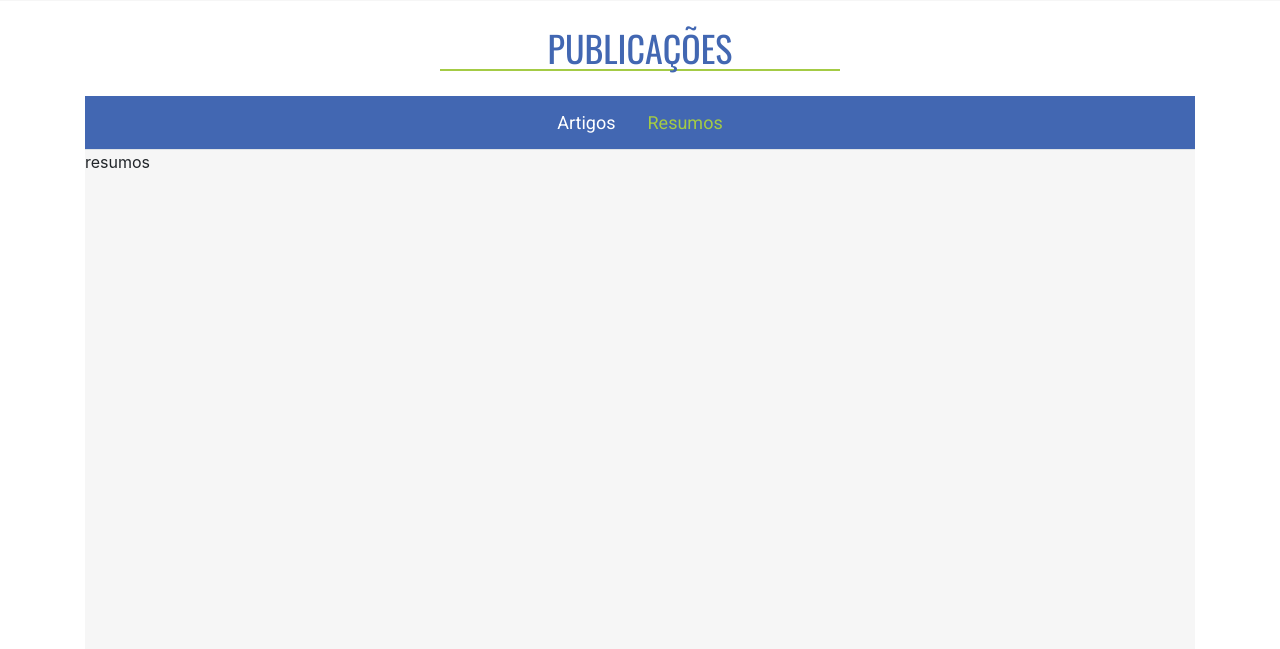
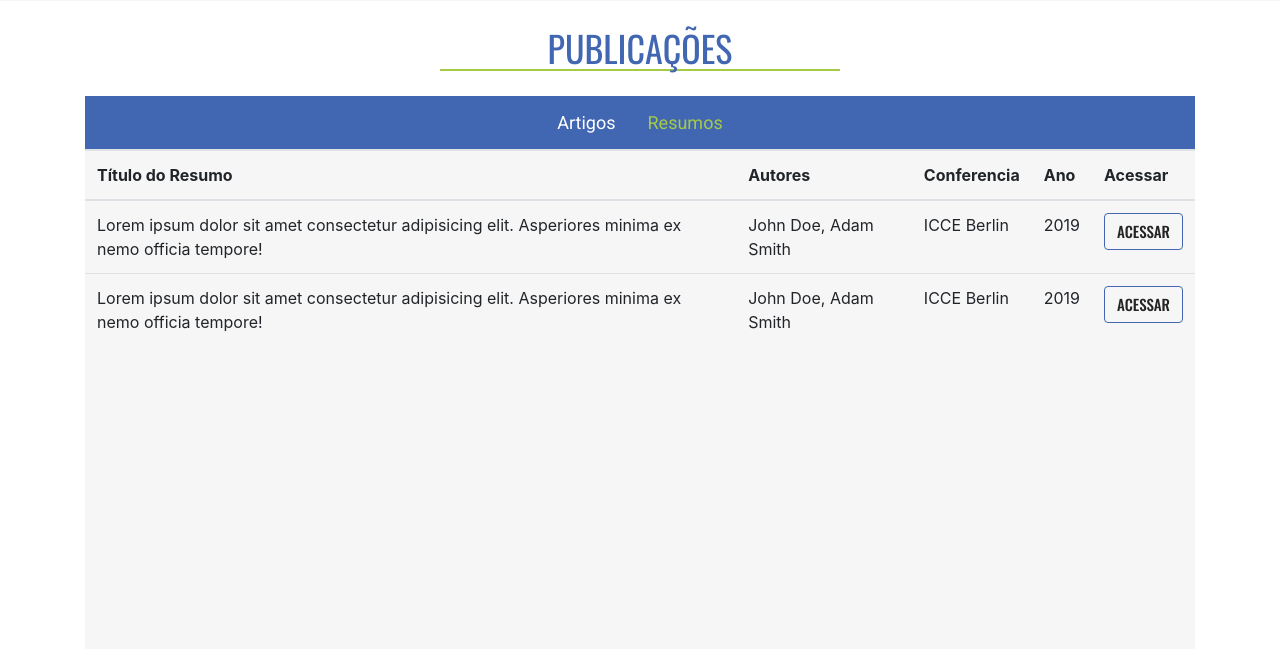
Before and after one commit to jorjbarbosa/site-pixgo, a PHP site: page /site-pixgo/ in a window 1280 px wide, after a click on "Resumos". Shown: the part 2465-3114 px from the top of the page. Run offline with PHP 8.4, Linux system fonts and the light colour scheme; data that the repository does not hold is empty; some libraries are stand-ins or nearby versions.

Commit message:
Seçao de resumos publicados

```diff
--- a/app/views/pages/index.php
+++ b/app/views/pages/index.php
@@ -135,8 +135,47 @@
         </tbody>
       </table>
       </div>
-      <div class="tab-pane fade" id="resumos" role="tabpanel" aria-labelledby="resumos-tab">resumos</div>
-      <div class="tab-pane fade" id="contact" role="tabpanel" aria-labelledby="contact-tab">...</div>
+      <div class="tab-pane fade" id="resumos" role="tabpanel" aria-labelledby="resumos-tab">
+        <table class="table">
+          <thead>
+            <tr>
+              <th scope="col">Título do Resumo</th>
+              <th scope="col">Autores</th>
+              <th scope="col">Conferencia</th>
+              <th scope="col">Ano</th>
+              <th scope="col">Acessar</th>
+            </tr>
+          </thead>
+          <tbody>
+            <tr>
+              <td>
+                Lorem ipsum dolor sit amet consectetur adipisicing elit. Asperiores minima ex nemo officia tempore!
+              </td>
+              <td>
+                John Doe, Adam Smith
+              </td>
+              <td>ICCE Berlin</td>
+              <td>2019</td>
+              <td>
+              <a href="#" class="btn btn-pixgo">Acessar</a>
+              </td>
+            </tr>
+            <tr>
+              <td>
+                Lorem ipsum dolor sit amet consectetur adipisicing elit. Asperiores minima ex nemo officia tempore!
+              </td>
+              <td>
+                John Doe, Adam Smith
+              </td>
+              <td>ICCE Berlin</td>
+              <td>2019</td>
+              <td>
+              <a href="#" class="btn btn-pixgo">Acessar</a>
+              </td>
+            </tr>
+          </tbody>
+        </table>
+      </div>
     </div>
   </div>
 </section>
```
